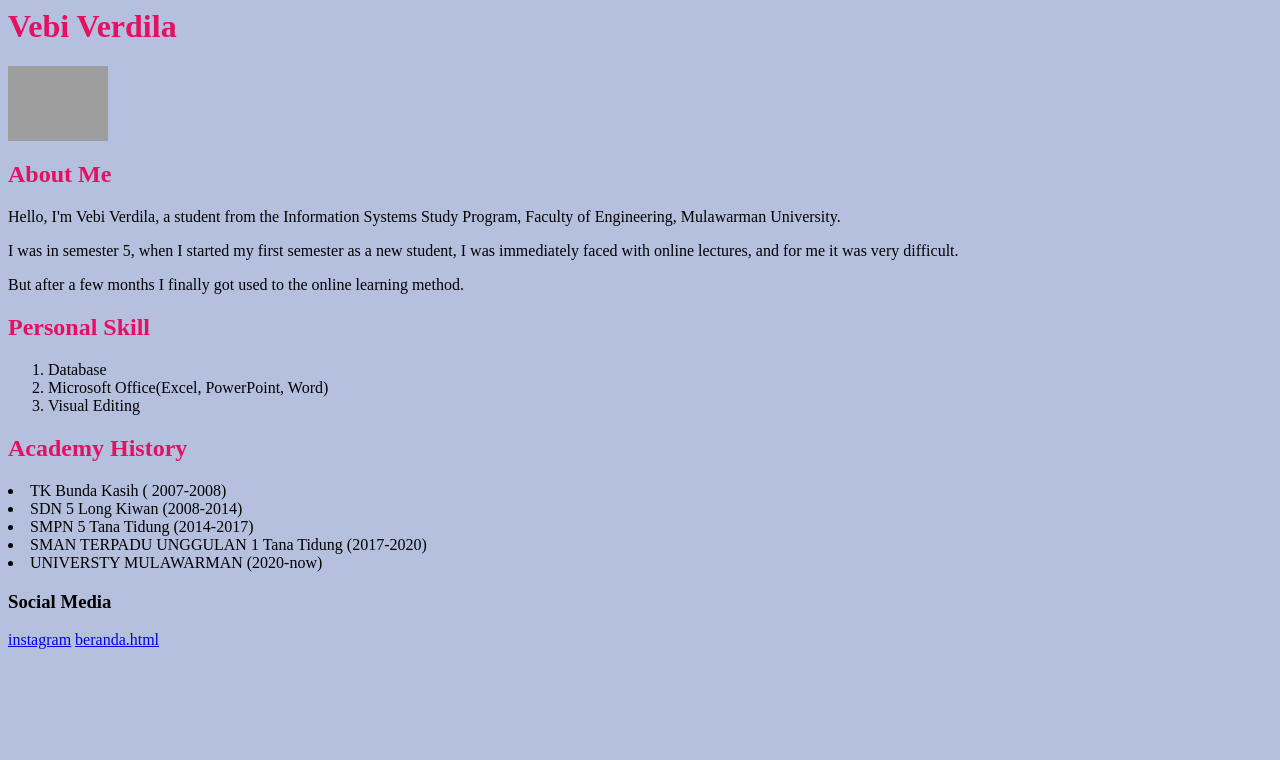
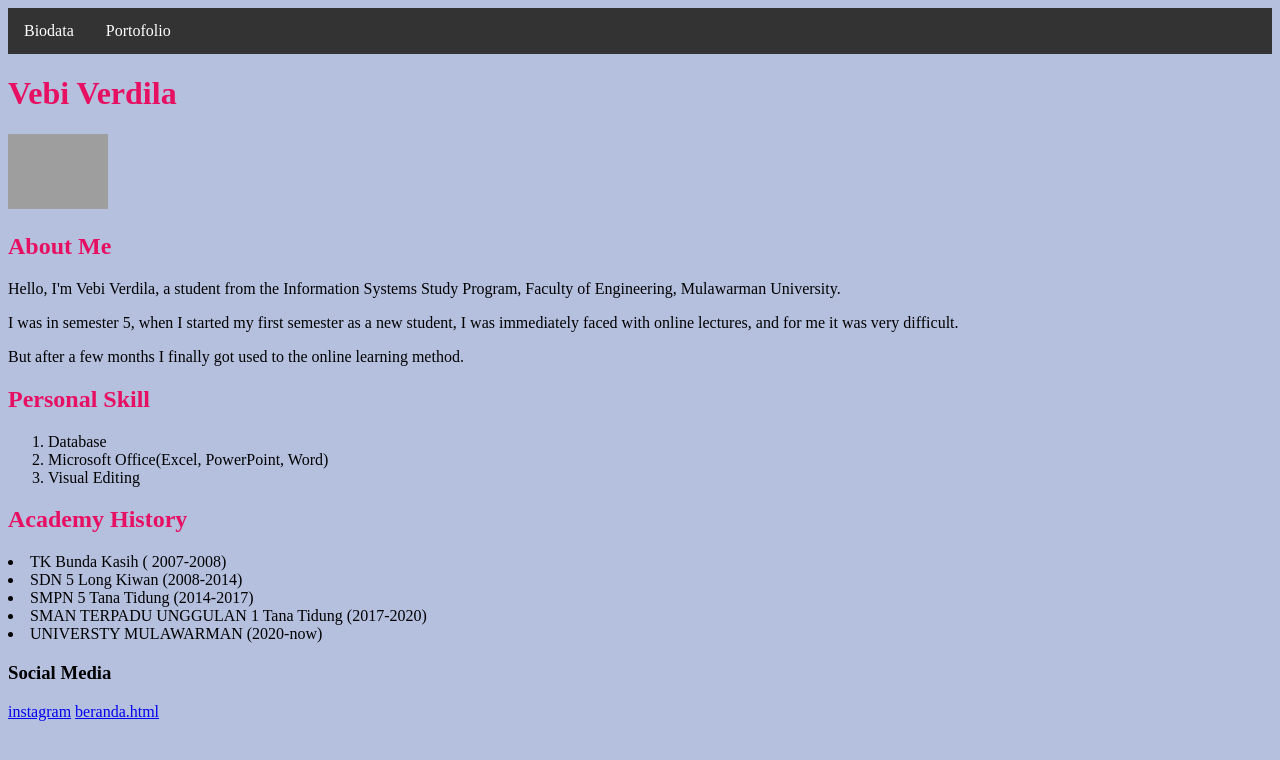
Before and after one commit to vebiverdila/web-basic-seal, a plain HTML site: page index.html in a window 1280 px wide. Drawn offline with Linux system fonts and the light colour scheme; grey boxes are pictures that could not be loaded.

Commit message:
tambah menu

```diff
--- a/biodata.html
+++ b/index.html
@@ -1,6 +1,45 @@
-<html>
-    <body>
-        <h1>Vebi Verdila</h1>
+<!DOCTYPE html>
+<html lang="en">
+<head>
+    <meta charset="UTF-8">
+    <meta http-equiv="X-UA-Compatible" content="IE=edge">
+    <meta name="viewport" content="width=device-width, initial-scale=1.0">
+    <title>Document</title>
+    <style>
+        .nav ul {
+          list-style-type: none;
+          margin: 0;
+          padding: 0;
+          overflow: hidden;
+          background-color: #333;
+        }
+
+        .nav li {
+          float: left;
+        }
+
+        .nav li a {
+          display: block;
+          color: white;
+          text-align: center;
+          padding: 14px 16px;
+          text-decoration: none;
+        }
+
+        .nav li a:hover {
+          background-color: #111;
+        }
+        </style>
+</head>
+<body>
+    <div class="nav">
+    <ul>
+        <li><a href="">Biodata</a></li>
+        <li><a href="portofolio.html">Portofolio</a></li>
+    </ul>
+    </div>
+
+    <h1>Vebi Verdila</h1>
         <img src="Febi Verdila (1).JPG" width="100">
         <link rel="stylesheet" href="style.css">
         <h2>About Me</h2>
@@ -30,5 +69,5 @@
 
 
 
-    </body>
+</body>
 </html>
```
Also changed, not shown: contact.html (+1 -1 lines), protofolio.html (renamed from beranda.html, +5 -2 lines), tentang.html (+1 -1 lines).
